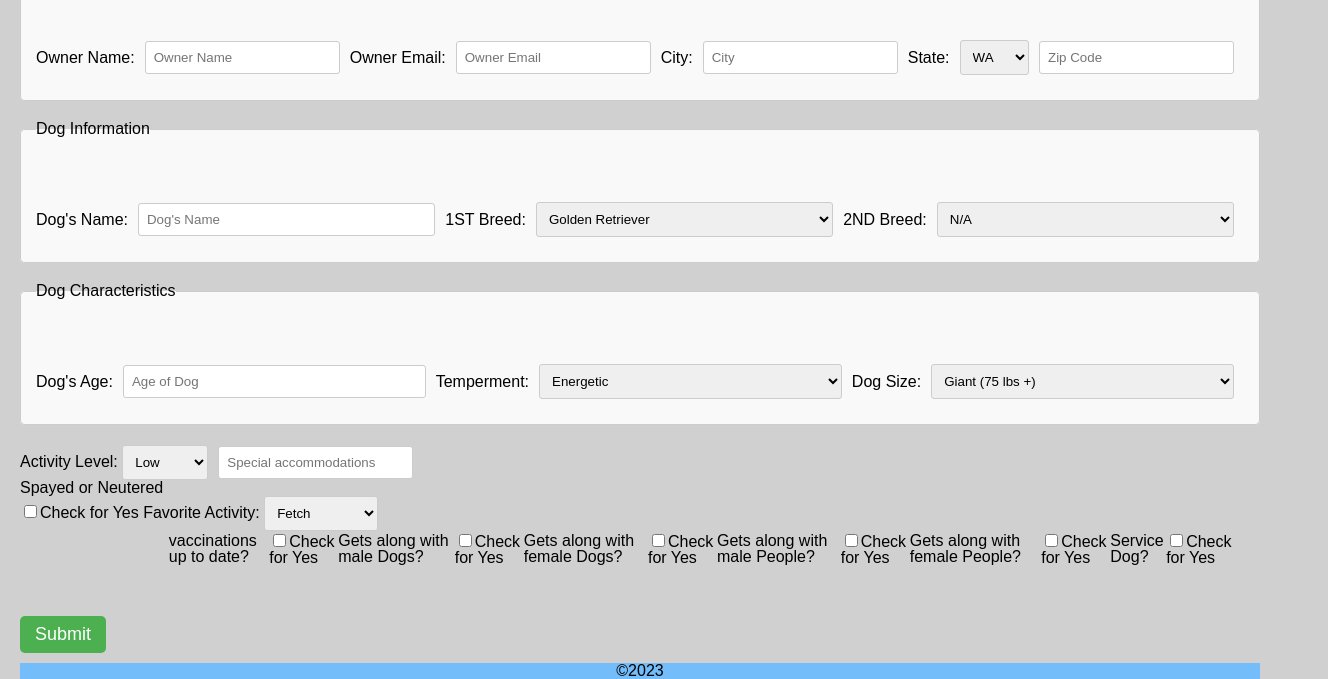
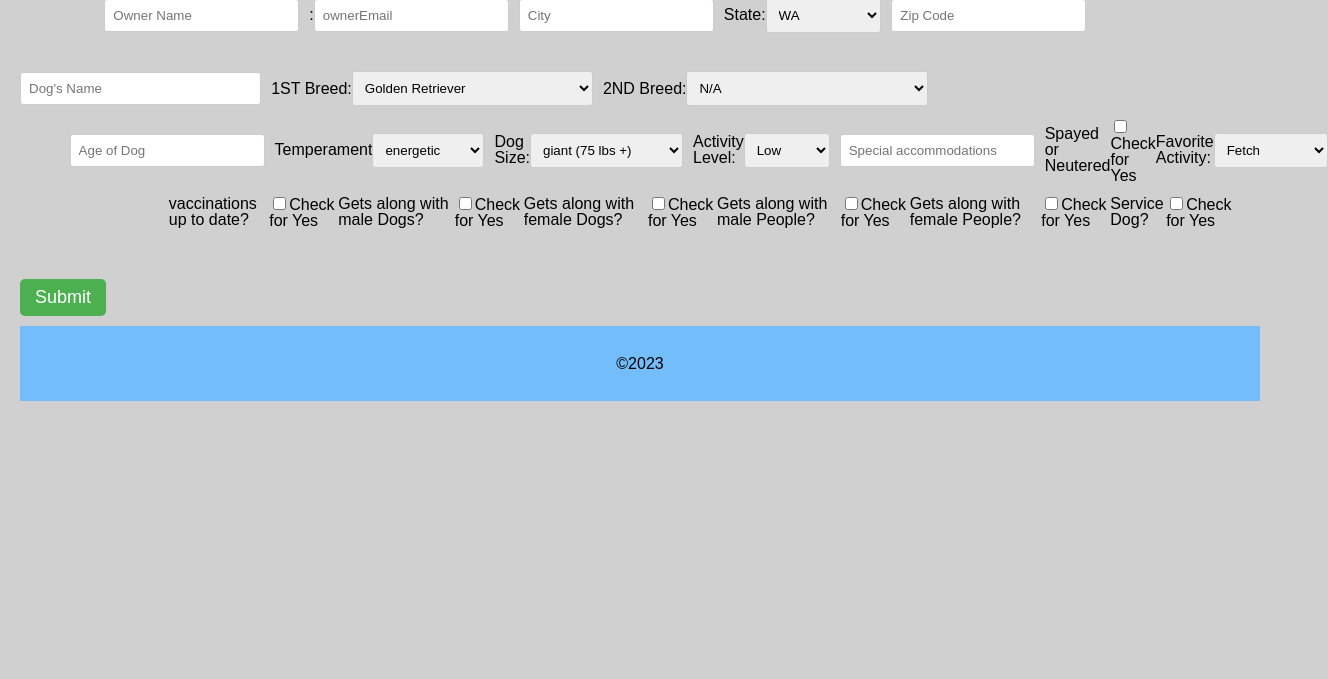
Before and after one commit to Bark-Buddies/Bark-Buddies, a website: page form.html in a window 1280 px wide. Shown: the part 181-860 px from the top of the page, 1328 px wide, since content can reach past the window. After the commit the page ends 800 px from the top, so only its background shows below. Drawn offline with Linux system fonts and the light colour scheme.

Commit message:
reverted features

```diff
--- a/form.html
+++ b/form.html
@@ -19,34 +19,30 @@
     </header>
     <main>
         <form>
-                       <!-- First Row Owner Information Section -->
-                       <fieldset class="form-section">
-                        <legend>Owner Information</legend>
-                        <div class="form-row">
-                          <label for="ownerName">Owner Name:</label>
+            <!-- First Row -->
+
+
+            <div class="form-row1">
+                <label for="ownerName"></label>
                 <input type="text" id="ownerName" name="ownerName" placeholder="Owner Name">
-                          <label for="ownerEmail">Owner Email:</label>
-                          <input type="text" id="ownerEmail" name="ownerEmail" placeholder="Owner Email">
-                          <label for="ownerEmail">City:</label>
+                <label for="ownerEmail">:</label>
+                <input type="text" id="ownerEmail" name="ownerEmail" placeholder="ownerEmail">
+                <label for="city"></label>
                 <input type="text" id="city" name="city" placeholder="City">
                 <label for="state">State:</label>
-                          <select type="dropdown" id="state" name="state" placeholder="State">
-                            <option value="option1">WA</option>
-                            <!-- Add more options as needed -->
-                          <!-- ... other owner fields ... -->
-                          <label for="zipCode">Zip Code:</label>
+                <select id="state" name="state">
+                    <option value="WA">WA</option>
+                </select>
+                <label for="zip"></label>
                 <input type="text" id="zip" name="zip" placeholder="Zip Code">
             </div>
-                      </fieldset>
 
-<!-- Second Row Dog Information Section -->
-<fieldset class="form-section">
-    <legend>Dog Information</legend>
-    <div class="form-row">
-      <label for="dogName">Dog's Name:</label>
+            <!-- Second Row -->
+            <div class="form-row2">
+                <label for="dogName"></label>
                 <input type="text" id="dogName" name="dogName" placeholder="Dog's Name">
                 <label for="breed1">1ST Breed:</label>
-      <select type="dropdown" id="breed1" name="breed1" placeholder="breed1">
+                <select id="breed1" name="breed1">
                     <option value="Labrador">Golden Retriever</option>
                     <option value="German Shepherd">Bulldog</option>
                     <option value="Beagle">Poodle</option>
@@ -81,7 +77,7 @@
                     <!-- Add more breeds as needed -->
                 </select>
                 <label for="breed2">2ND Breed:</label>
-       <select type="dropdown" id="breed2" name="breed2" placeholder="breed2">
+                <select id="breed2" name="breed2">
                     <option value="N/A">N/A</option>
                     <option value="Labrador">Golden Retriever</option>
                     <option value="German Shepherd">Bulldog</option>
@@ -114,40 +110,38 @@
                     <option value="Shih Tzu">Italian Greyhound</option>
                     <option value="Greyhound">Chow Chow</option>
                     <option value="Basenji">Norwegian Elkhound</option>
+                    <option value="other">Other</option>
                     <!-- Add more options as needed -->
                 </select>
             </div>
-  </fieldset>
 
- <!-- Third Row Dog Characteristics -->
+            <!-- Third Row -->
+            <div class="form-row3">
+                <label for="dogAge"></label>
+                <input type="text" id="dogAge" name="dogAge" placeholder="Age of Dog">
 
- <fieldset class="form-section">
-    <legend>Dog Characteristics</legend>
-    <div class="form-row">
-      <label for="dogAge">Dog's Age:</label>
-      <input type="text" id="dogAge" name="dogAge" placeholder="Age of Dog">
-      <label for="temperment">Temperment:</label>
-      <select type="dropdown" id="temperment" name="temperment" placeholder="Temperment">
-        <option value="energetic">Energetic</option>
-        <option value="calm">Calm</option>
-        <option value="protective">Protective</option>
-        <option value="independent">Independent</option>
-        <option value="shy">Shy</option>
-        <option value="affectionate">Affectionate</option>
-        <option value="dominant">Dominant</option>
-        <option value="outgoing">Outgoing</option>
+                <label for="temperament">Temperament</label>
+                <select id="temperament" name="temperament">
+                    <option value="energetic">energetic</option>
+                    <option value="calm">calm</option>
+                    <option value="protective">protective</option>
+                    <option value="independent">independent</option>
+                    <option value="shy">shy</option>
+                    <option value="affectionate">affectionate</option>
+                    <option value="dominant">dominant</option>
+                    <option value="outgoing">outgoing</option>
                 </select>
+
+
                 <label for="dogSize">Dog Size:</label>
-    <select type="dropdown" id="dogSize" name="dogSize" placeholder="Size of Dog">
-        <option value="giant (75 lbs +)">Giant (75 lbs +)</option>
-        <option value="large (40-74 lbs)">Large (40-74 lbs)</option>
-        <option value="medium (20-39 lbs)">Medium (20-39 lbs)</option>
-        <option value="small (1-19 lbs)">Small (1-19 lbs)</option>
+                <select id="dogSize" name="dogSize">
+                    <option value="giant">giant (75 lbs +)</option>
+                    <option value="large">large (40-74 lbs)</option>
+                    <option value="med">medium (20-39 lbs)</option>
+                    <option value="small">small (1-19 lbs)</option>
+
                     <!-- Remainder of selections -->
                 </select>
-
-    </div>
-  </fieldset>
 
 
                 <label for="activityLevel">Activity Level:</label>
```
Lines whose indentation alone changed are shown as unchanged.
